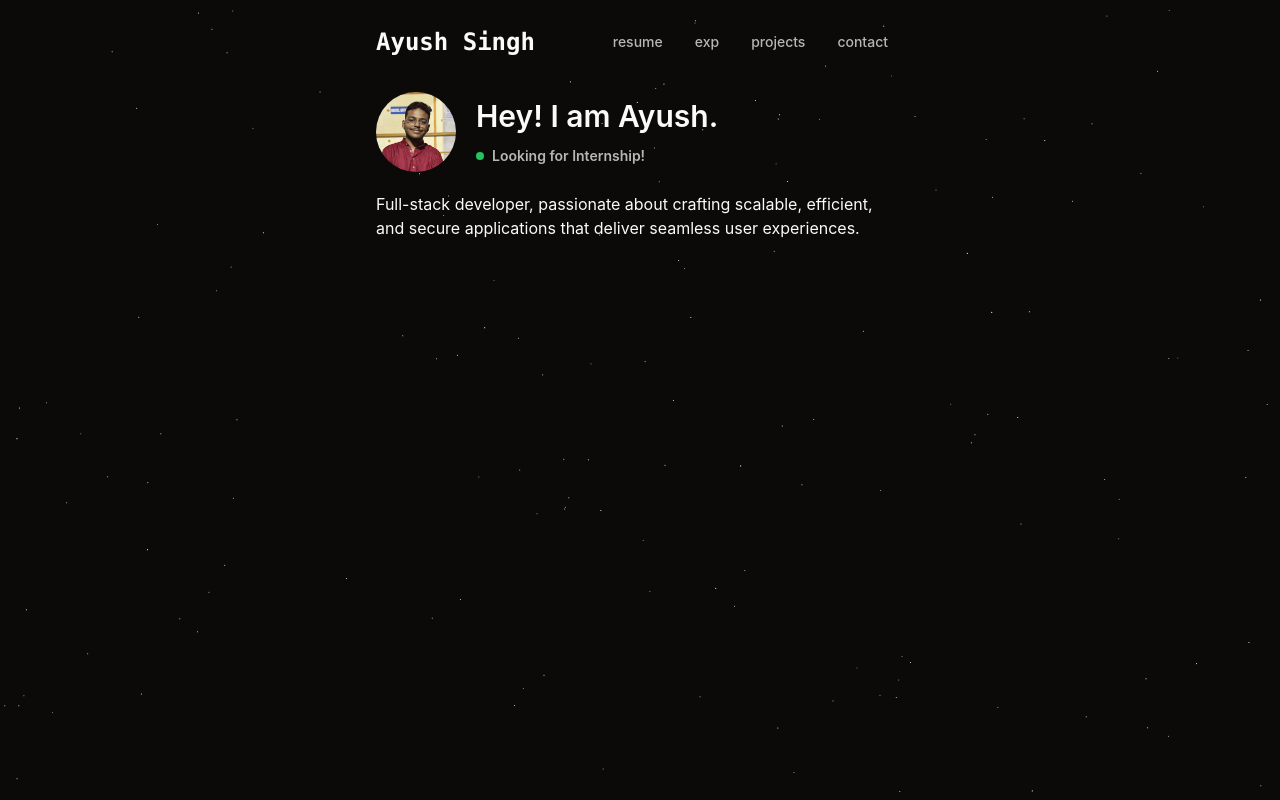
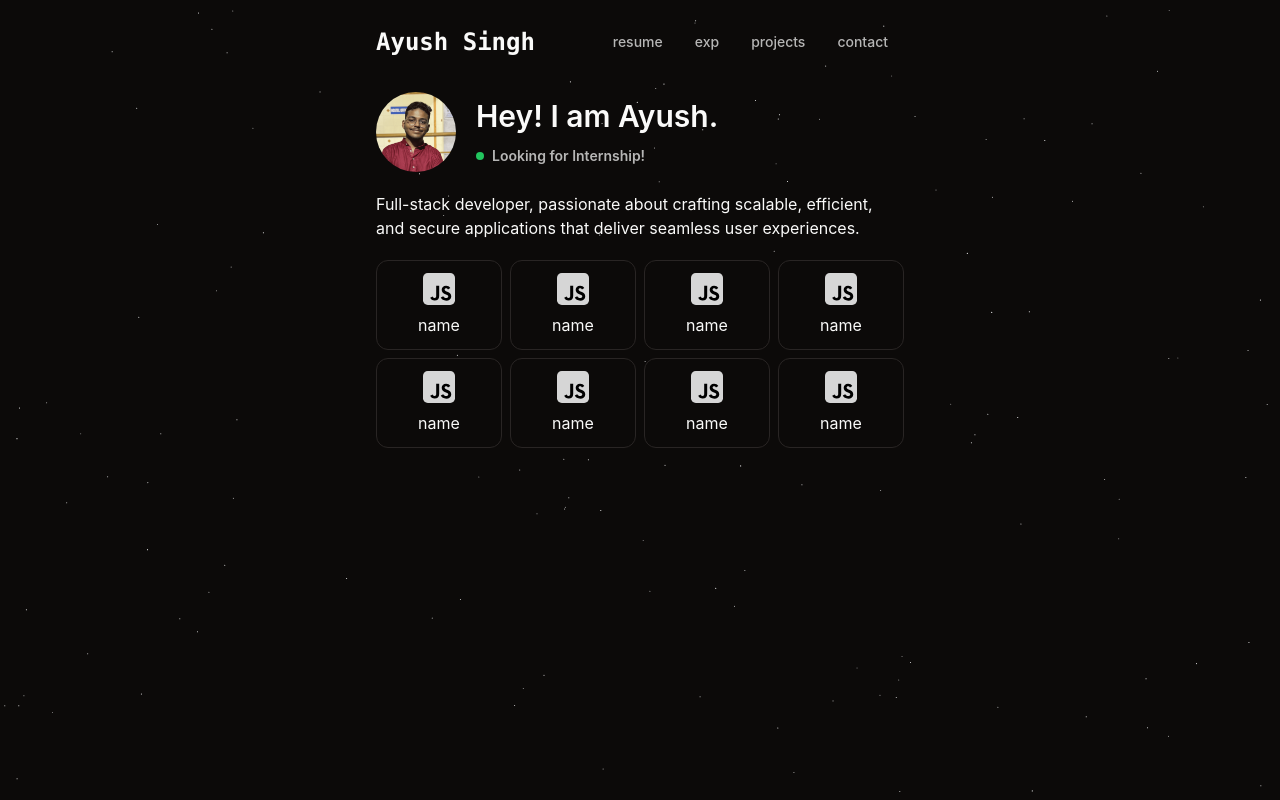
Before and after one commit to Ayush-Singh24/P2, a React (Vite) app: page / in a window 1280 px wide. Built offline with nearby package versions, Linux system fonts and the light colour scheme.

Commit message:
ui: tech component

```diff
--- a/src/components/About.tsx
+++ b/src/components/About.tsx
@@ -2,6 +2,7 @@ import { Avatar, AvatarFallback, AvatarImage } from "@/components/ui/avatar";
 import { AnimatePresence, motion } from "framer-motion";
 import { Mail } from "lucide-react";
 import { useState } from "react";
+import Tech from "./ui/tech";
 export default function About() {
   const [isHovered, setIsHovered] = useState<boolean>(false);
   const handleEmailClick = () => {
@@ -54,6 +55,16 @@ export default function About() {
         Full-stack developer, passionate about crafting scalable, efficient, and
         secure applications that deliver seamless user experiences.
       </p>
+      <div className="relative w-full grid grid-cols-4 gap-2">
+        <Tech />
+        <Tech />
+        <Tech />
+        <Tech />
+        <Tech />
+        <Tech />
+        <Tech />
+        <Tech />
+      </div>
     </section>
   );
 }
--- /dev/null
+++ b/src/components/ui/tech.tsx
@@ -0,0 +1,11 @@
+export default function Tech() {
+  return (
+    <div className="flex flex-col items-center bg-background gap-2 border border-grey px-2 py-3 rounded-xl group hover:bg-muted/40">
+      <img
+        src="icons/javascript-logo.svg"
+        className="size-8 filter grayscale group-hover:grayscale-0 group-hover:-translate-y-1 transition-all"
+      />
+      <div>name</div>
+    </div>
+  );
+}
```
Also changed, not shown: public/icons/javascript-logo.svg (added), public/icons/typescript-logo.svg (added).
